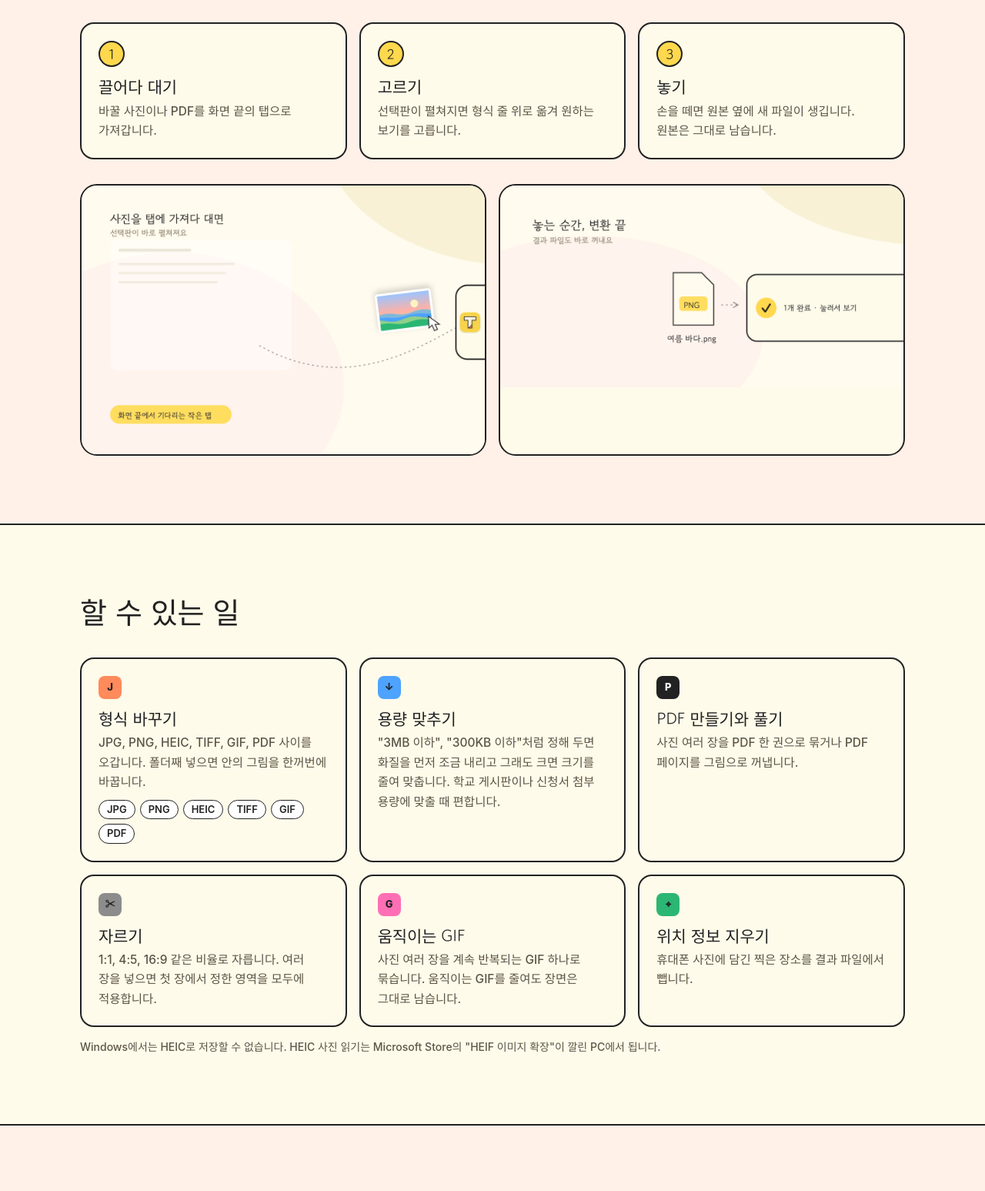
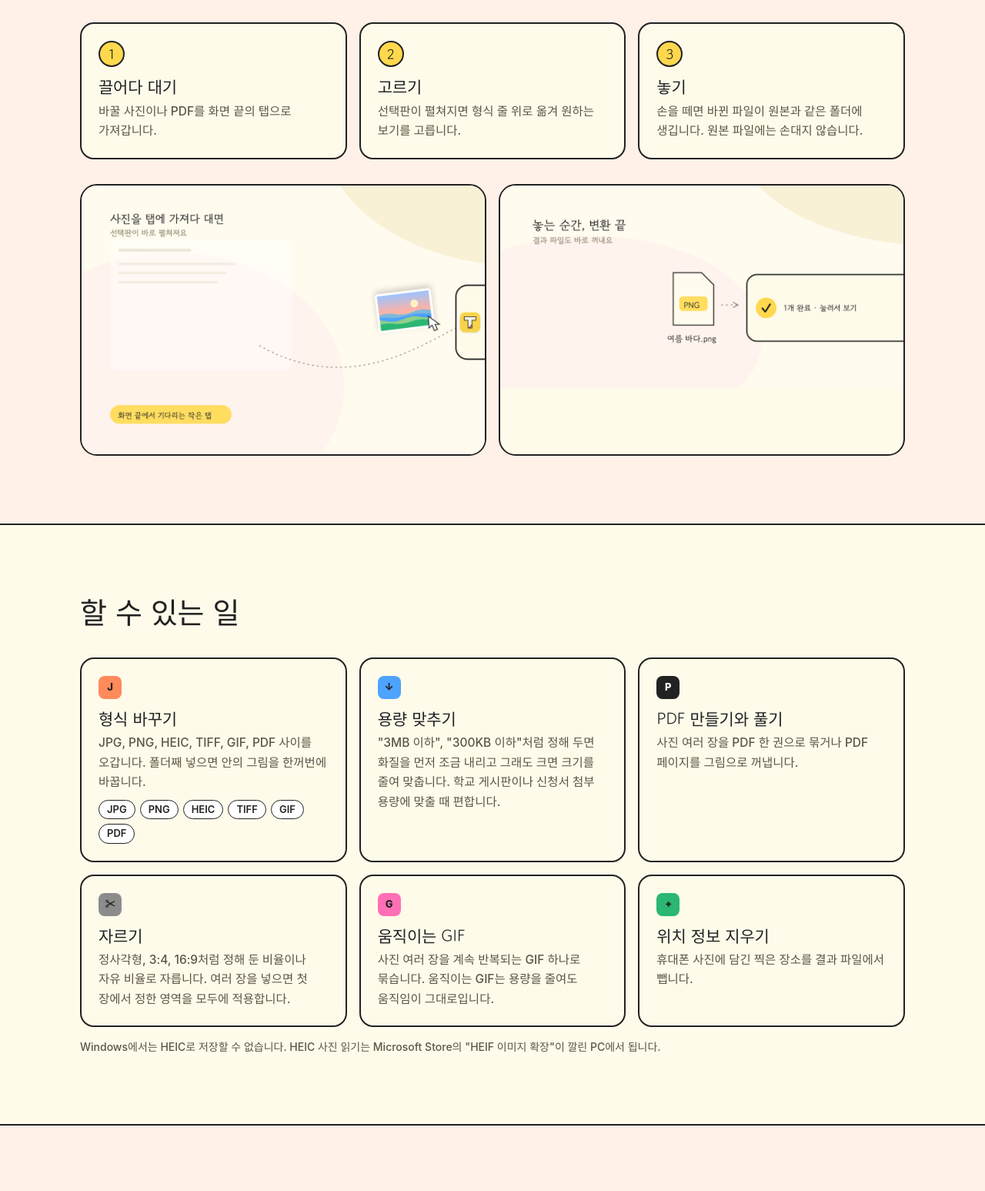
Before and after one commit to HRYoon0/took, a plain HTML site: page index.html in a window 1280 px wide. Shown: the part 900-2447 px from the top of the page at 77% size. Drawn offline with Linux system fonts and the light colour scheme; a web font is replaced by a local one.

Commit message:
다른 앱 소개 글과 겹치는 표현 네 곳을 바꿈
Co-Authored-By: Claude Opus 5.5 <noreply@anthropic.com>

```diff
--- a/index.html
+++ b/index.html
@@ -263,7 +263,7 @@
     <div class="steps">
       <div class="card"><div class="num">1</div><h3>끌어다 대기</h3><p>바꿀 사진이나 PDF를 화면 끝의 탭으로 가져갑니다.</p></div>
       <div class="card"><div class="num">2</div><h3>고르기</h3><p>선택판이 펼쳐지면 형식 줄 위로 옮겨 원하는 보기를 고릅니다.</p></div>
-      <div class="card"><div class="num">3</div><h3>놓기</h3><p>손을 떼면 원본 옆에 새 파일이 생깁니다. 원본은 그대로 남습니다.</p></div>
+      <div class="card"><div class="num">3</div><h3>놓기</h3><p>손을 떼면 바뀐 파일이 원본과 같은 폴더에 생깁니다. 원본 파일에는 손대지 않습니다.</p></div>
     </div>
     <div class="pair">
       <div class="shot"><img src="images/drop.png" width="1200" height="800" alt="화면 끝의 탭으로 사진을 가져가는 모습" loading="lazy"></div>
@@ -295,12 +295,12 @@
       <div class="card">
         <span class="chip" style="background:#8C8C8C">✂</span>
         <h3>자르기</h3>
-        <p>1:1, 4:5, 16:9 같은 비율로 자릅니다. 여러 장을 넣으면 첫 장에서 정한 영역을 모두에 적용합니다.</p>
+        <p>정사각형, 3:4, 16:9처럼 정해 둔 비율이나 자유 비율로 자릅니다. 여러 장을 넣으면 첫 장에서 정한 영역을 모두에 적용합니다.</p>
       </div>
       <div class="card">
         <span class="chip" style="background:#FF6FB5">G</span>
         <h3>움직이는 GIF</h3>
-        <p>사진 여러 장을 계속 반복되는 GIF 하나로 묶습니다. 움직이는 GIF를 줄여도 장면은 그대로 남습니다.</p>
+        <p>사진 여러 장을 계속 반복되는 GIF 하나로 묶습니다. 움직이는 GIF는 용량을 줄여도 움직임이 그대로입니다.</p>
       </div>
       <div class="card">
         <span class="chip" style="background:#2BB673">⌖</span>
@@ -349,7 +349,7 @@
     <div class="lock"><svg width="28" height="28" viewBox="0 0 24 24" fill="none" stroke="#222" stroke-width="2.2" stroke-linecap="round" stroke-linejoin="round"><rect x="4" y="10" width="16" height="11" rx="2.5"/><path d="M8 10V7a4 4 0 0 1 8 0v3"/></svg></div>
     <div>
       <h2>내 컴퓨터 안에서만</h2>
-      <p class="lead" style="margin-top:12px">Took은 인터넷에 연결하지 않습니다. 사진과 문서는 어디에도 올라가지 않고 변환은 모두 내 컴퓨터 안에서 끝납니다.</p>
+      <p class="lead" style="margin-top:12px">Took은 인터넷에 연결하지 않습니다. 변환은 모두 이 컴퓨터 안에서 끝나고, 사진과 문서를 다른 곳으로 보내는 일이 없습니다.</p>
     </div>
   </div>
 </section>
```
